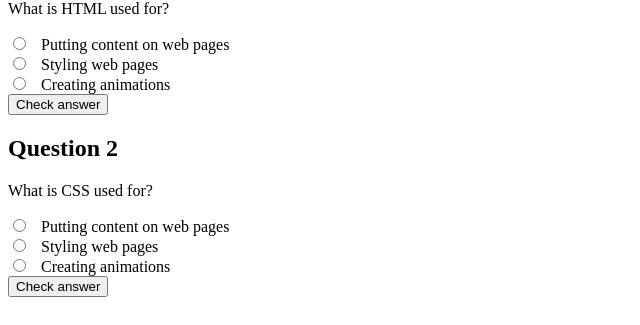
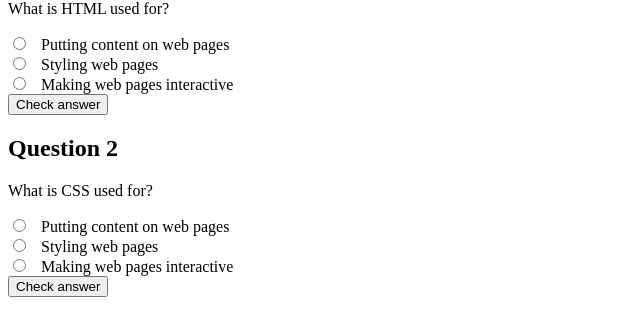
Before and after one commit to sky-adams-sbhs/DSW-jQuery-traversal, a plain HTML site: page index.html in a window 1280 px wide. Shown: the part 127-452 px from the top of the page, without its empty margins (0-640 px from the left). Drawn offline with nearby package versions, Linux system fonts and the light colour scheme.

Commit message:
Update index.html

```diff
--- a/index.html
+++ b/index.html
@@ -22,7 +22,7 @@
 		<input type="radio" id="style" name="HTML">
 	  	<label for="style">Styling web pages</label><br>
 		<input type="radio" id="animation" name="HTML">
-	  	<label for="animation">Creating animations</label>
+	  	<label for="interact">Making web pages interactive</label>
 		<br>
 		<input type="button" value="Check answer" class="check">
 	</form>
@@ -35,7 +35,7 @@
 		<input type="radio" id="style" name="HTML">
 	  	<label for="style" class="correct">Styling web pages</label><br>
 		<input type="radio" id="animation" name="HTML">
-	  	<label for="animation">Creating animations</label>
+	  	<label for="interact">Making web pages interactive</label>
 		<br>
 		<input type="button" value="Check answer" class="check">
 	</form>
```
